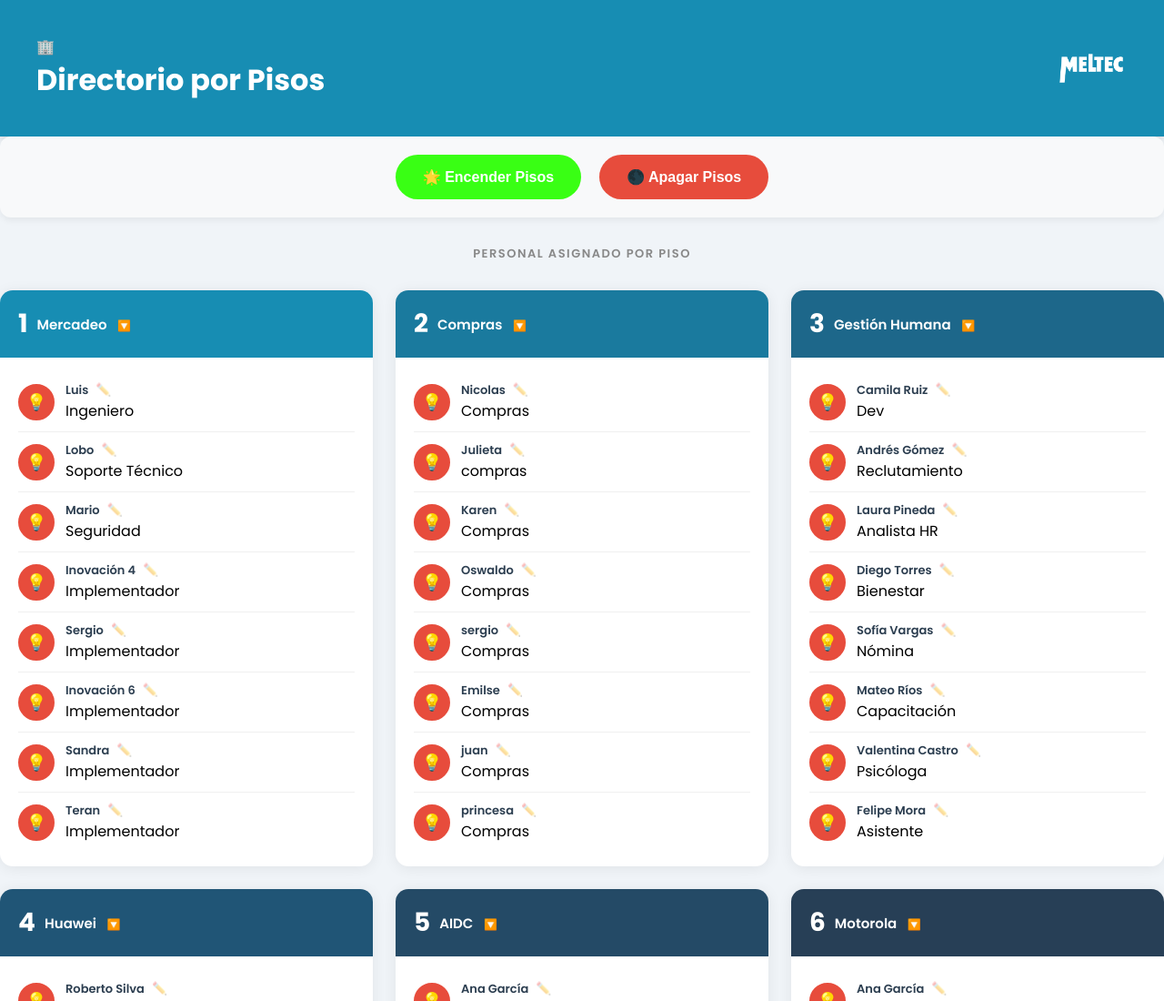
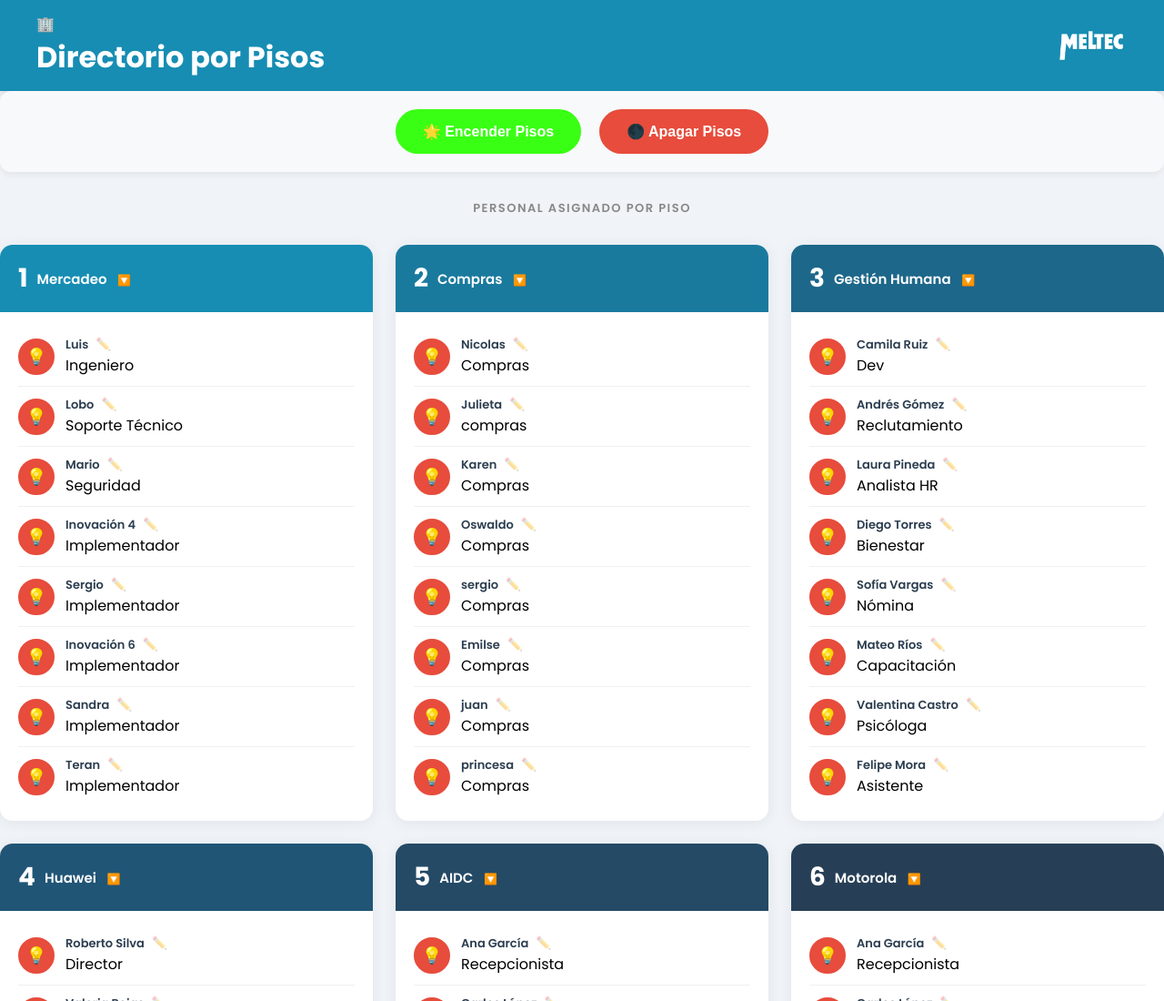
Before and after one commit to kittylol1212/luces_oficina, a website: page frontend/pisos.html in a window 1280 px wide. Shown: the top 1100 px of the page at 91% size. Drawn offline with Linux system fonts and the light colour scheme; no server answers.

```diff
--- a/frontend/css/pisos.css
+++ b/frontend/css/pisos.css
@@ -218,7 +218,7 @@
     display: flex !important;
     justify-content: space-between !important; /* Lo manda a la derecha */
     align-items: center !important;
-    padding: 35px 40px !important;
+    padding: 10px 40px !important;
     min-height: 80px; /* Le damos altura a la franja azul */
 }
 
```
